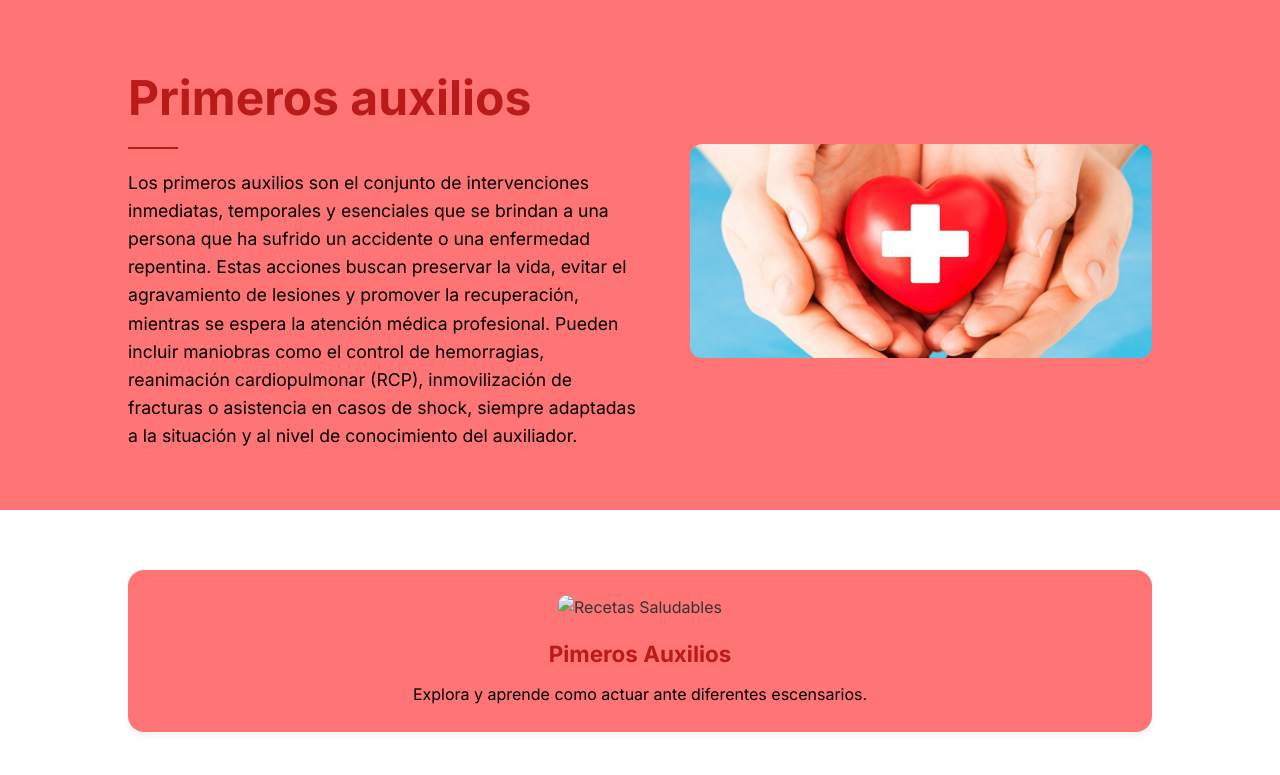
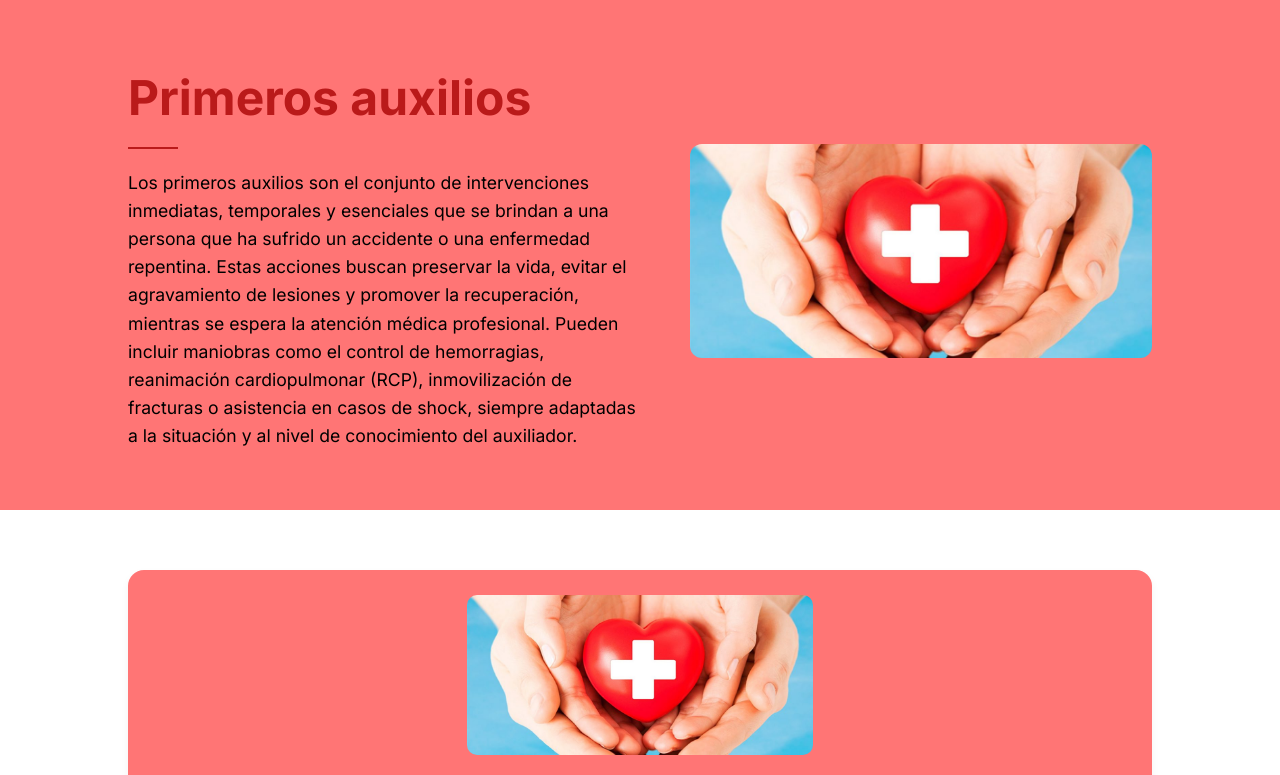
Before and after one commit to proyectoeducativo1/primerosauxilios, a plain HTML site: page index.html in a window 1280 px wide. Shown: the top 775 px of the page. Drawn offline with Linux system fonts and the light colour scheme.

Commit message:
Update index.html

```diff
--- a/index.html
+++ b/index.html
@@ -35,7 +35,7 @@
   <section class="contenedor-tarjetas">
     <!-- Tarjeta 1 -->
     <a href="recetas1.html" class="tarjeta">
-      <img src="img/recetas.jpg" alt="Recetas Saludables">
+      <img src="img/primeroslogo.jpg" alt="Recetas Saludables">
       <h2>Pimeros Auxilios</h2>
       <p>Explora y aprende como actuar ante diferentes escensarios.</p>
     </a>
```
